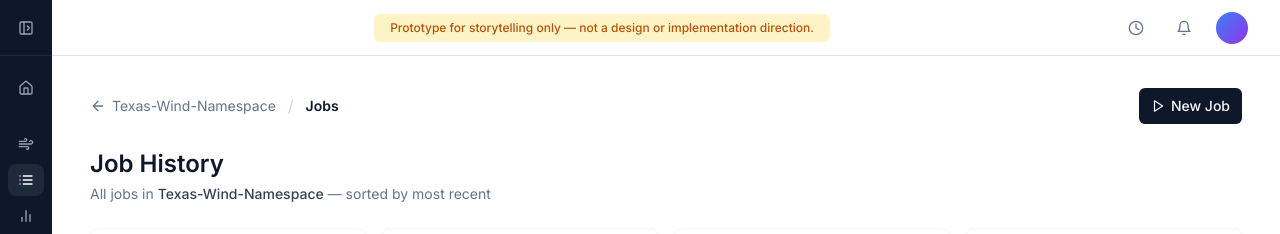
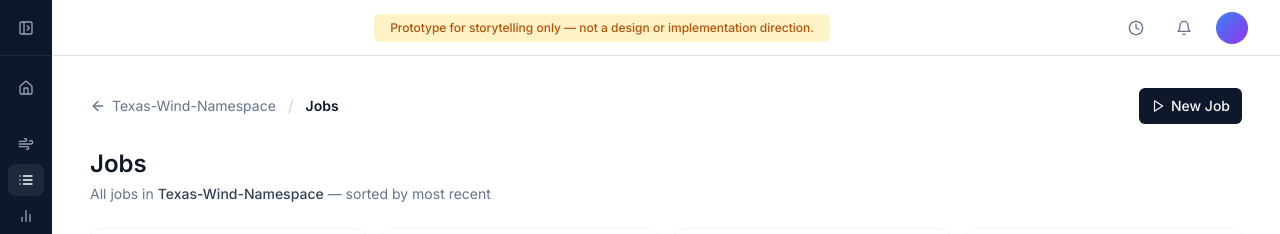
Before and after one commit to dimatx/dimatokar-ui-prototyping-microsoft, a React (Vite) app: page /job-list in a window 1280 px wide. Shown: the top 234 px of the page. Built offline with nearby package versions, Linux system fonts and the light colour scheme.

Commit message:
Rename Job History to Jobs

```diff
--- a/src/workflows/job-list/Page.tsx
+++ b/src/workflows/job-list/Page.tsx
@@ -312,7 +312,7 @@ function JobListContent({ navigate, showBackNav, deviceUpdateEnabled = false }:
 
       {/* Page title */}
       <div>
-        <h1 className="text-2xl font-semibold text-slate-900">Job History</h1>
+        <h1 className="text-2xl font-semibold text-slate-900">Jobs</h1>
         <p className="text-sm text-slate-500 mt-1">
           All jobs in <span className="font-medium text-slate-700">Texas-Wind-Namespace</span> — sorted by most recent
         </p>
```
